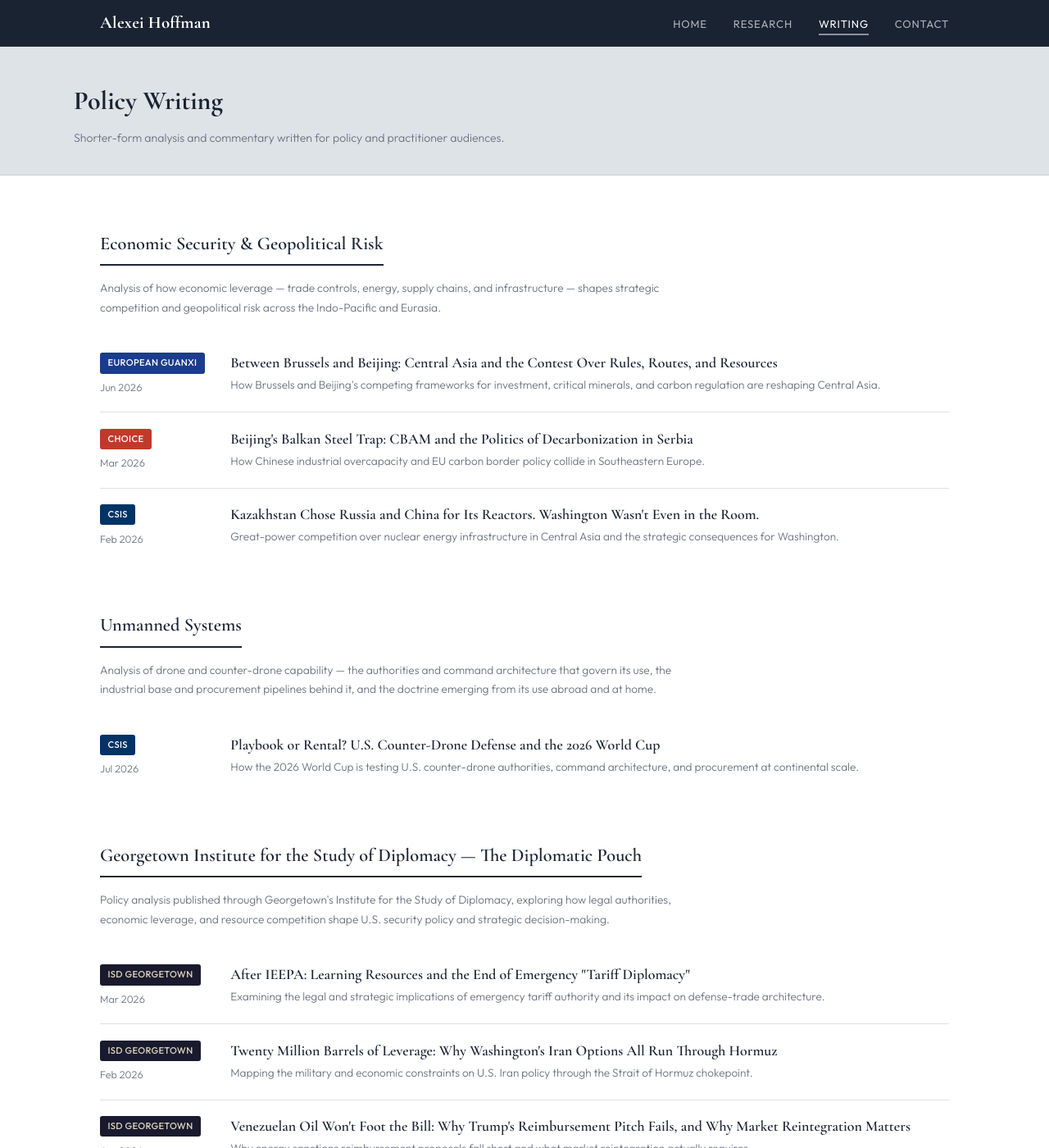
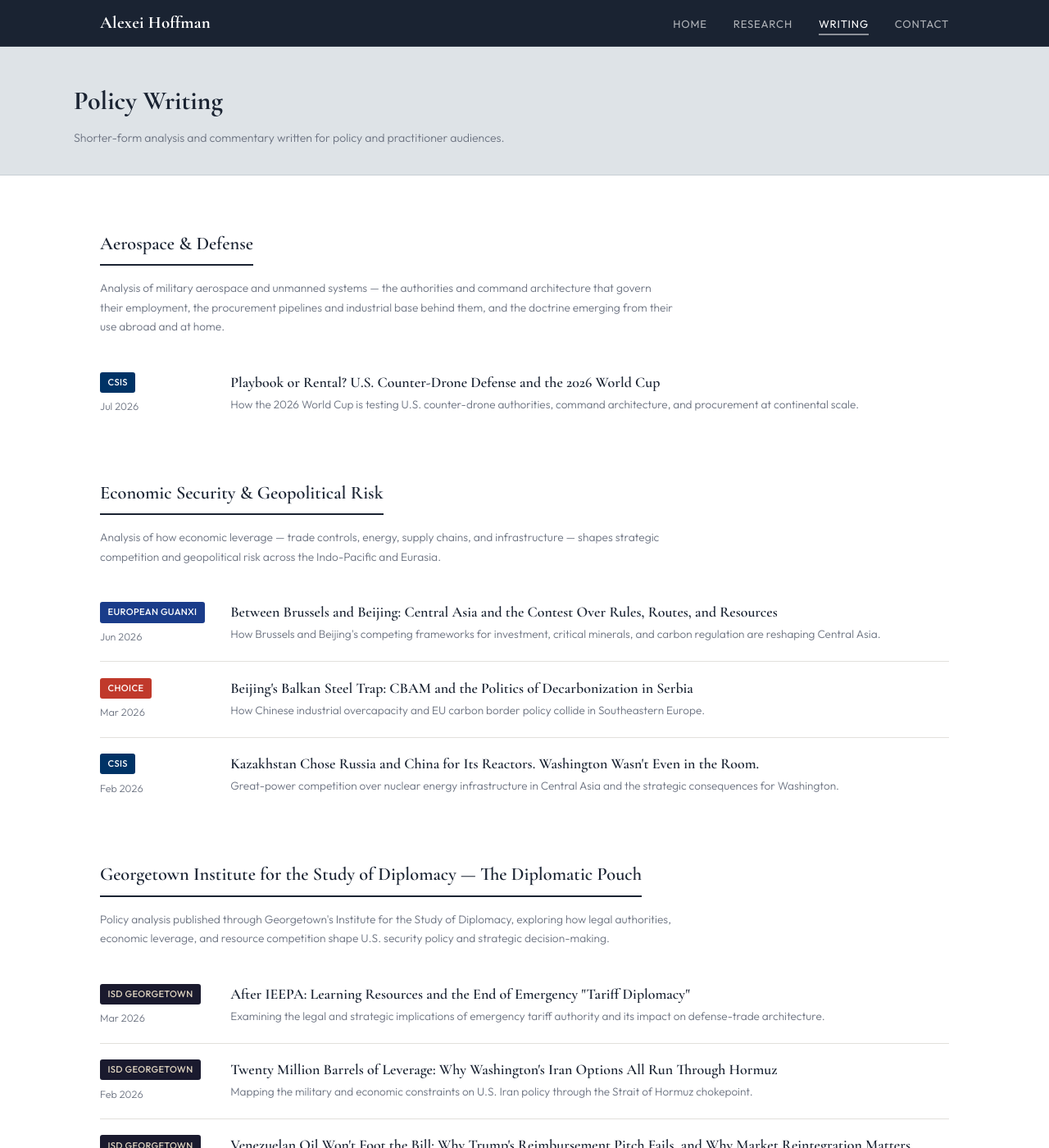
Before and after one commit to a-novi13-byte/a-novi13-byte.github.io, a Jekyll site: the page built from writing.html, in a window 1280 px wide and 1400 px high. Shown: the whole window at 82% size. Built offline with Jekyll 4.4.1, drawn with Linux system fonts in a browser that asks for light colours.

Commit message:
Update writing.html

```diff
--- a/writing.html
+++ b/writing.html
@@ -13,7 +13,22 @@ permalink: /writing/
 
 <div class="page-body">
 
-  <h2 class="section-heading">Economic Security &amp; Geopolitical Risk</h2>
+  <h2 class="section-heading">Aerospace &amp; Defense</h2>
+  <p class="section-note">Analysis of military aerospace and unmanned systems — the authorities and command architecture that govern their employment, the procurement pipelines and industrial base behind them, and the doctrine emerging from their use abroad and at home.</p>
+
+  <div class="writing-list">
+
+    <div class="writing-item">
+      <div class="writing-meta"><span class="pub-badge badge-csis">CSIS</span><span class="writing-date">Jul 2026</span></div>
+      <div class="writing-content">
+        <h3><a href="https://www.csis.org/analysis/playbook-or-rental-us-counter-drone-defense-and-2026-world-cup" target="_blank" rel="noopener">Playbook or Rental? U.S. Counter-Drone Defense and the 2026 World Cup</a></h3>
+        <p class="writing-blurb">How the 2026 World Cup is testing U.S. counter-drone authorities, command architecture, and procurement at continental scale.</p>
+      </div>
+    </div>
+
+  </div>
+
+  <h2 class="section-heading" style="margin-top: 3.5rem;">Economic Security &amp; Geopolitical Risk</h2>
   <p class="section-note">Analysis of how economic leverage — trade controls, energy, supply chains, and infrastructure — shapes strategic competition and geopolitical risk across the Indo-Pacific and Eurasia.</p>
 
   <div class="writing-list">
@@ -39,21 +54,6 @@ permalink: /writing/
       <div class="writing-content">
         <h3><a href="https://nuclearnetwork.csis.org/kazakhstan-chose-russia-and-china-for-its-reactors-washington-wasnt-even-in-the-room/" target="_blank" rel="noopener">Kazakhstan Chose Russia and China for Its Reactors. Washington Wasn't Even in the Room.</a></h3>
         <p class="writing-blurb">Great-power competition over nuclear energy infrastructure in Central Asia and the strategic consequences for Washington.</p>
-      </div>
-    </div>
-
-  </div>
-
-  <h2 class="section-heading" style="margin-top: 3.5rem;">Unmanned Systems</h2>
-  <p class="section-note">Analysis of drone and counter-drone capability — the authorities and command architecture that govern its use, the industrial base and procurement pipelines behind it, and the doctrine emerging from its use abroad and at home.</p>
-
-  <div class="writing-list">
-
-    <div class="writing-item">
-      <div class="writing-meta"><span class="pub-badge badge-csis">CSIS</span><span class="writing-date">Jul 2026</span></div>
-      <div class="writing-content">
-        <h3><a href="https://www.csis.org/analysis/playbook-or-rental-us-counter-drone-defense-and-2026-world-cup" target="_blank" rel="noopener">Playbook or Rental? U.S. Counter-Drone Defense and the 2026 World Cup</a></h3>
-        <p class="writing-blurb">How the 2026 World Cup is testing U.S. counter-drone authorities, command architecture, and procurement at continental scale.</p>
       </div>
     </div>
 
```
